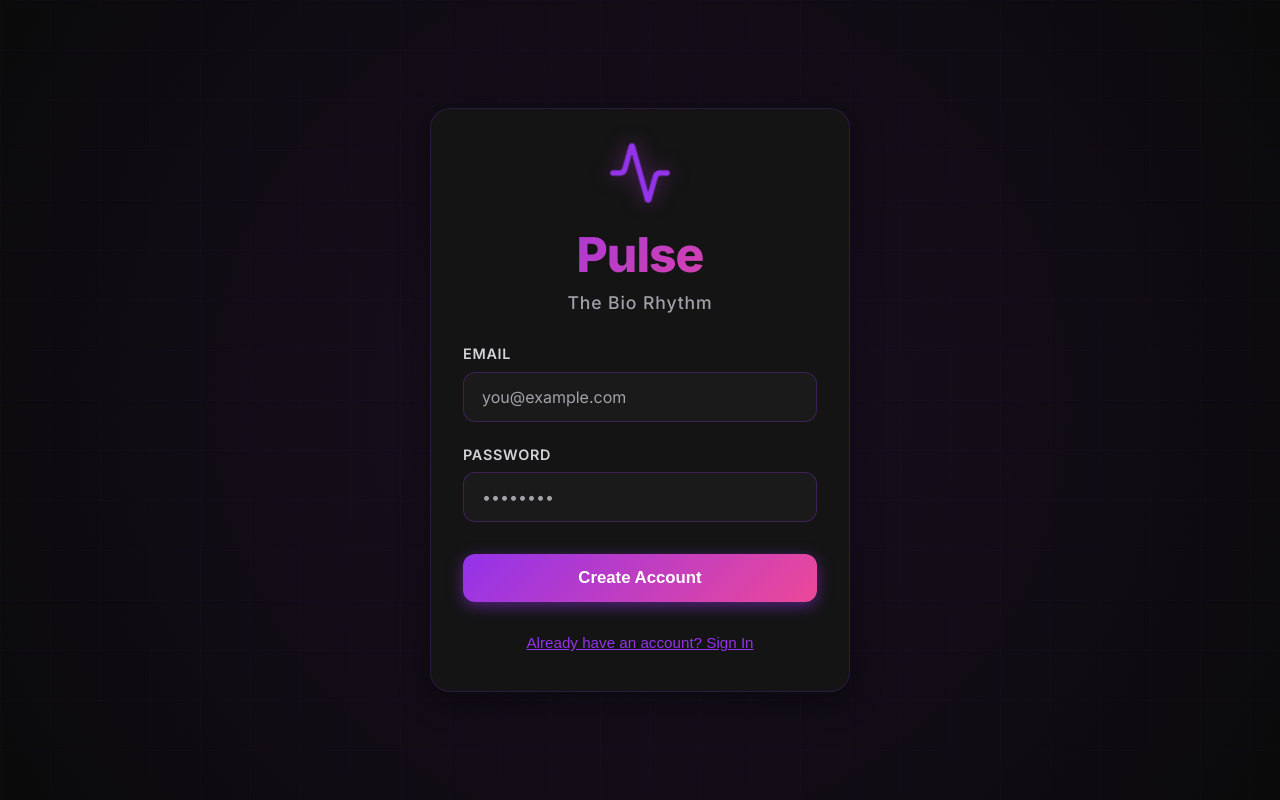
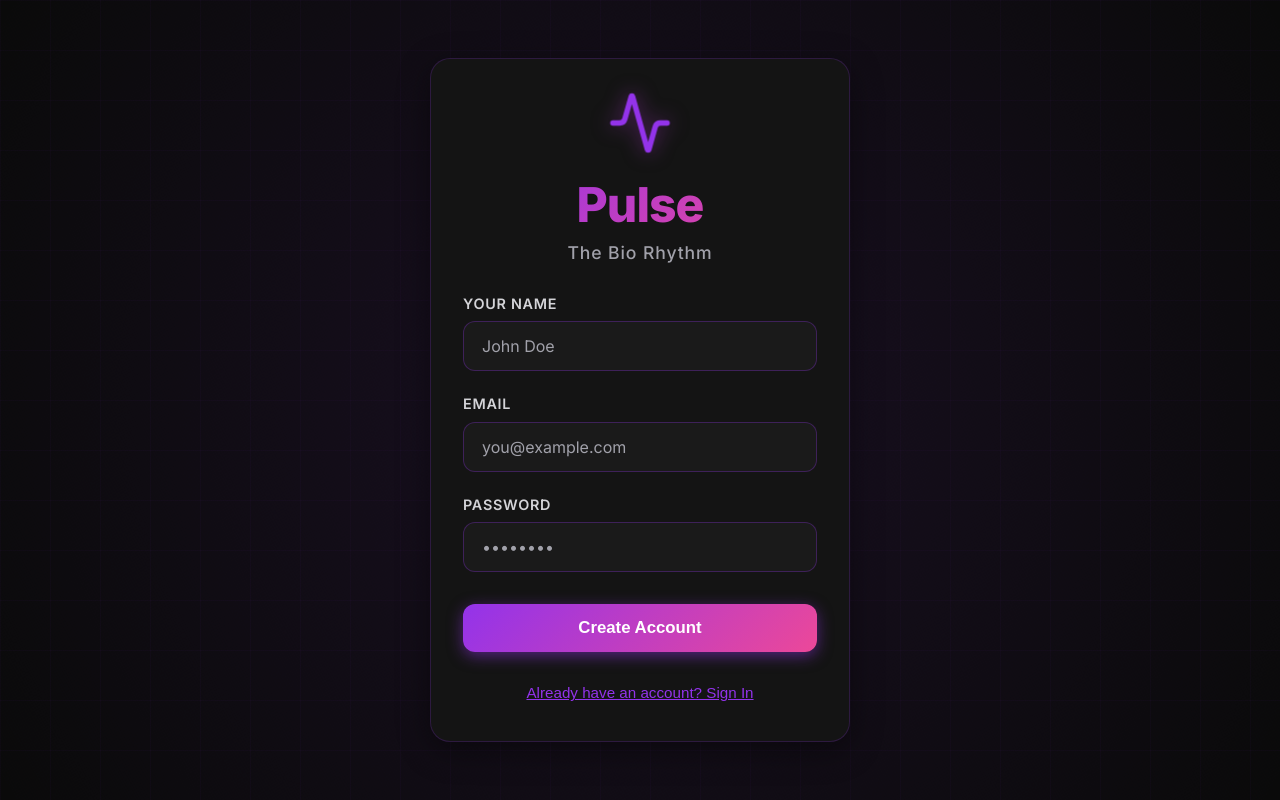
Before and after one commit to balramsinghraghav1/mindtrack-frontend, a React (Vite) app: page / in a window 1280 px wide. Both pictures are taken after a click on the button "Don't have an account? Sign Up". Built offline with nearby package versions, Linux system fonts and the light colour scheme; no server answers.

Commit message:
Update Login.jsx

```diff
--- a/src/pages/Login.jsx
+++ b/src/pages/Login.jsx
@@ -6,6 +6,7 @@ import { Activity } from 'lucide-react';
 export default function Login() {
   const [email, setEmail] = useState('');
   const [password, setPassword] = useState('');
+  const [name, setName] = useState('');
   const [isSignup, setIsSignup] = useState(false);
   const [error, setError] = useState('');
   const [loading, setLoading] = useState(false);
@@ -19,7 +20,12 @@ export default function Login() {
 
     try {
       if (isSignup) {
-        await signup(email, password);
+        if (!name.trim()) {
+          setError('Please enter your name');
+          setLoading(false);
+          return;
+        }
+        await signup(email, password, name);
       } else {
         await login(email, password);
       }
@@ -86,6 +92,31 @@ export default function Login() {
 
           {/* Form */}
           <form onSubmit={handleSubmit}>
+            {/* Name Field - Only for Signup */}
+            {isSignup && (
+              <div style={{ marginBottom: '1.5rem' }}>
+                <label style={{
+                  display: 'block',
+                  marginBottom: '0.6rem',
+                  fontSize: '0.9rem',
+                  fontWeight: '600',
+                  color: '#d4d4d8',
+                  textTransform: 'uppercase',
+                  letterSpacing: '0.05em'
+                }}>
+                  Your Name
+                </label>
+                <input
+                  type="text"
+                  placeholder="John Doe"
+                  value={name}
+                  onChange={(e) => setName(e.target.value)}
+                  required={isSignup}
+                  className="neon-input"
+                />
+              </div>
+            )}
+
             <div style={{ marginBottom: '1.5rem' }}>
               <label style={{
                 display: 'block',
@@ -153,7 +184,11 @@ export default function Login() {
           <div style={{ textAlign: 'center', marginTop: '1.5rem' }}>
             <button
               type="button"
-              onClick={() => setIsSignup(!isSignup)}
+              onClick={() => {
+                setIsSignup(!isSignup);
+                setError('');
+                setName('');
+              }}
               style={{
                 background: 'none',
                 border: 'none',
```
